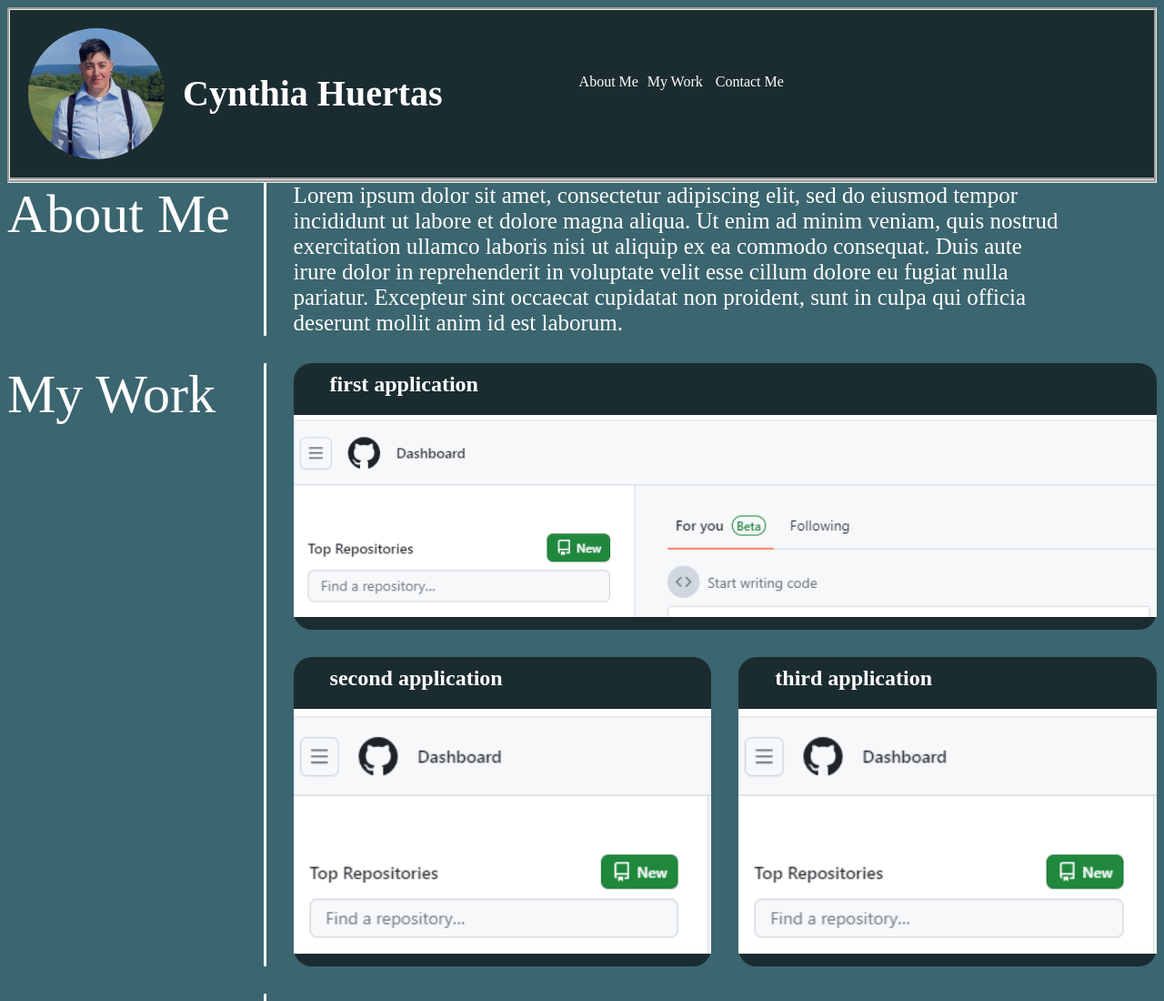
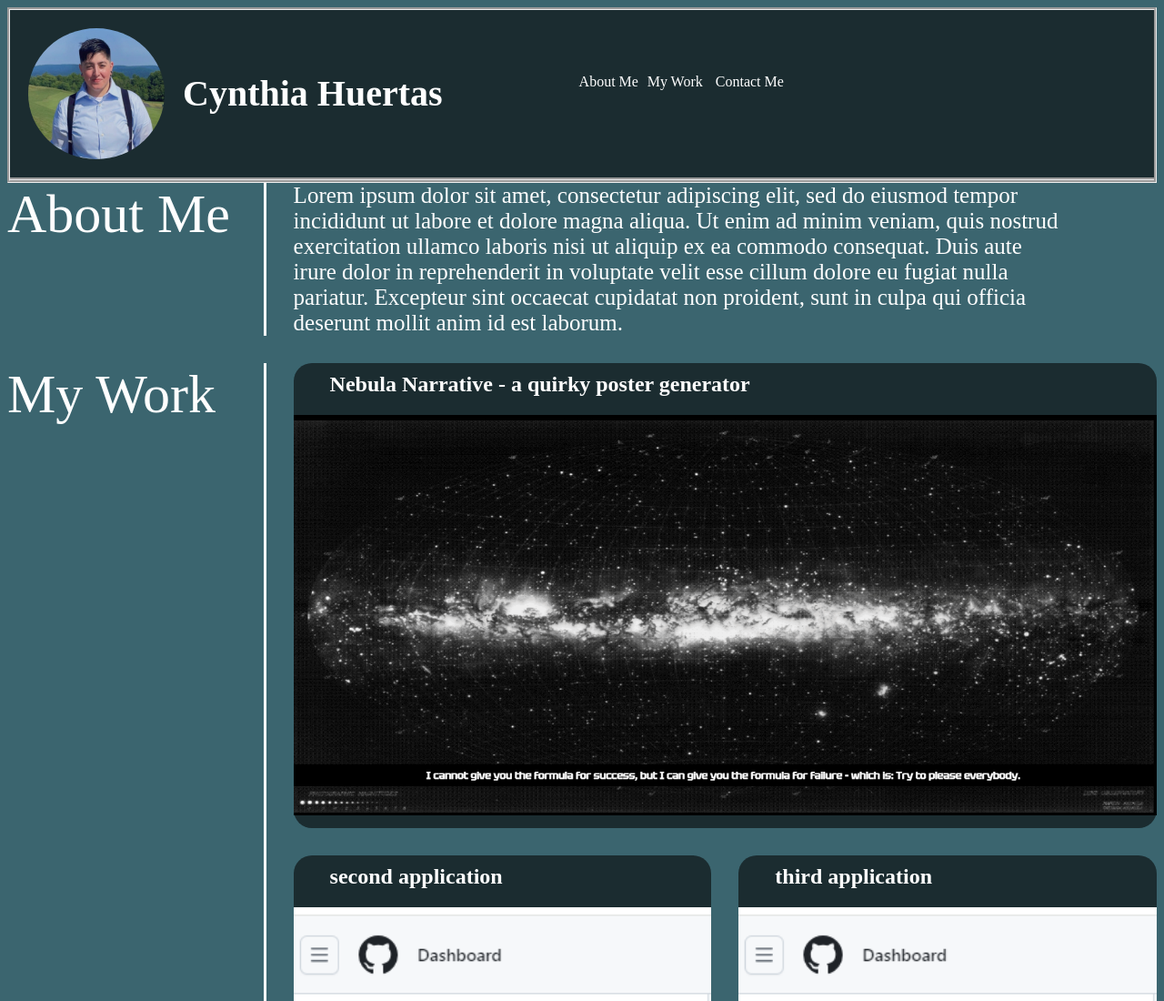
Before and after one commit to CyndiHue/cyndis_portfolio, a plain HTML site: page index.html in a window 1280 px wide. Shown: the top 1100 px of the page at 91% size. Drawn offline with Linux system fonts and the light colour scheme.

Commit message:
updated link 1 with poster repo

```diff
--- a/index.html
+++ b/index.html
@@ -35,9 +35,9 @@
 
             <section id=my-work class="captions my-work">My Work</section>
 
-            <a href="https://github.com/CyndiCodes" class="image-links1 mw1">
-                    <h2>first application</h2>
-                    <img src="assets/images/gh2.PNG" alt="placeholder image">
+            <a href="https://github.com/cdziedzic/Project-1" class="image-links1 mw1">
+                    <h2>Nebula Narrative - a quirky poster generator</h2>
+                    <img src="./assets/images/Capture.PNG" alt="poster with quote">
             </a>
 
             <a href="https://github.com/CyndiCodes/HorisoenSemanticHMTLupdate" class="image-links2 mw2">
```
Also changed, not shown: assets/images/Capture.PNG (added).
